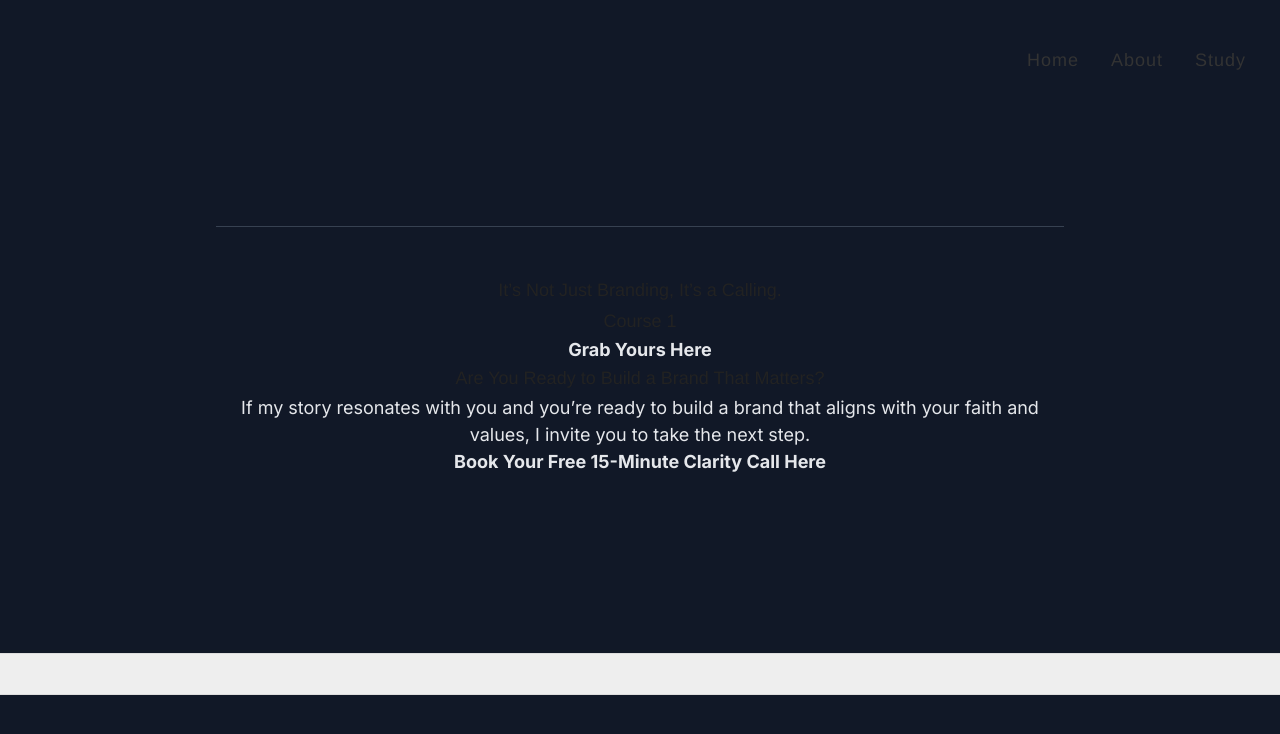
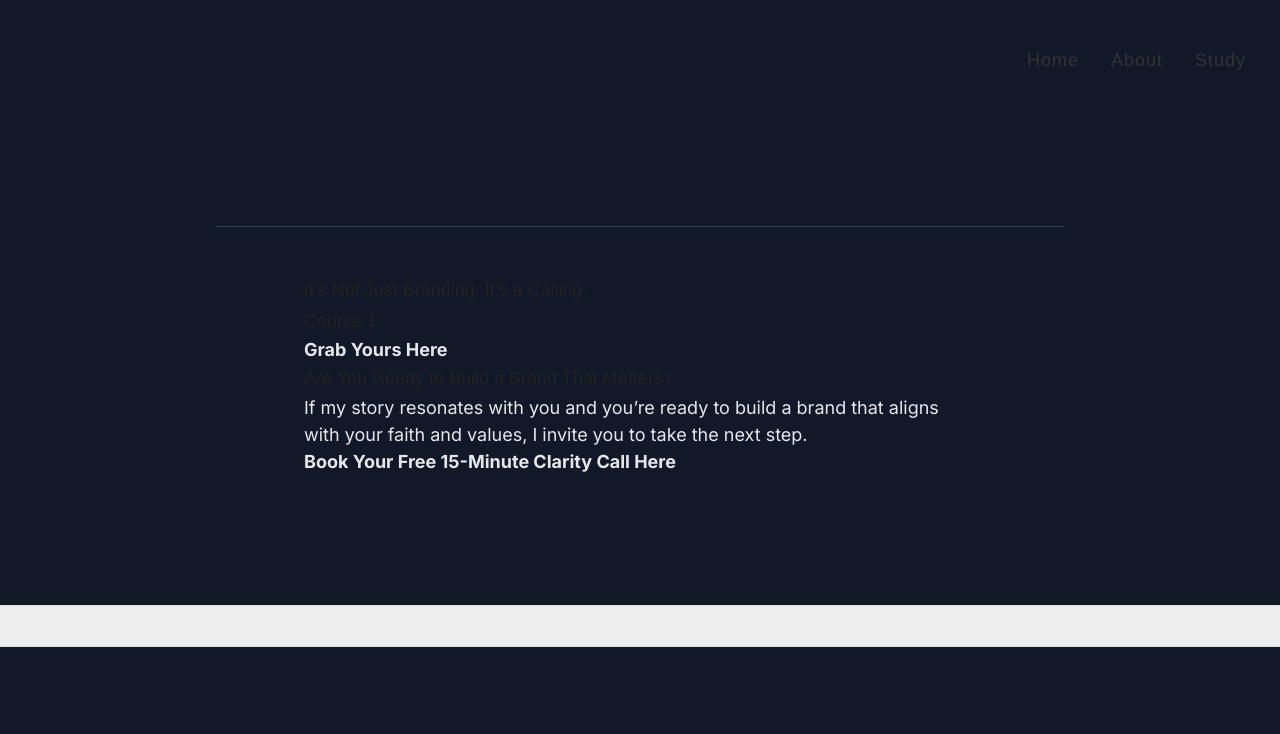
Before and after one commit to rualdo12/Rualdo-Kruger.github.io, a Jekyll site: the page built from study.md, in a window 1280 px wide. Shown: the top 734 px of the page. Built offline with Jekyll 4.4.1, drawn with Linux system fonts in a browser that asks for light colours; nearby versions of some CDN libraries.

Commit message:
Update page.html

```diff
--- a/_layouts/page.html
+++ b/_layouts/page.html
@@ -38,11 +38,9 @@ layout: default
 
 <main class="container mx-auto max-w-4xl px-6 py-12 md:py-20">
      <hr class="my-12 border-gray-700">
-<header class="text-center mb-12">
-    <p class="text-lg text-gray-300 max-w-2xl mx-auto">
+<div class="prose prose-invert max-w-2xl mx-auto">
     {{ content }}
-    </p>
-</header>
+</div>
 </div>
 </main>
 </body>
```
